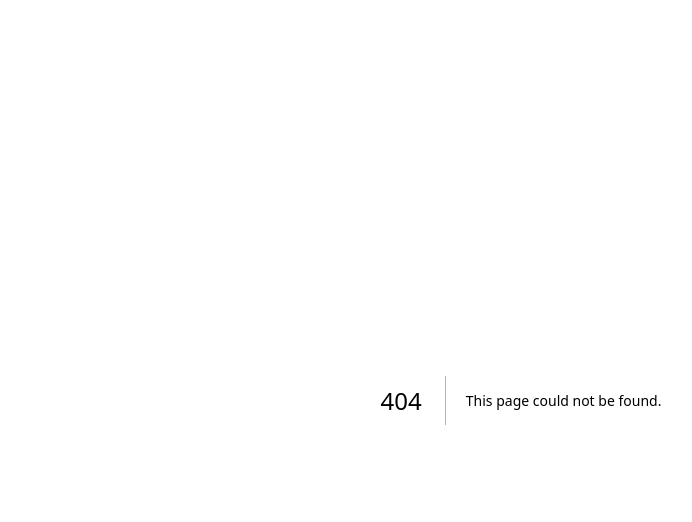
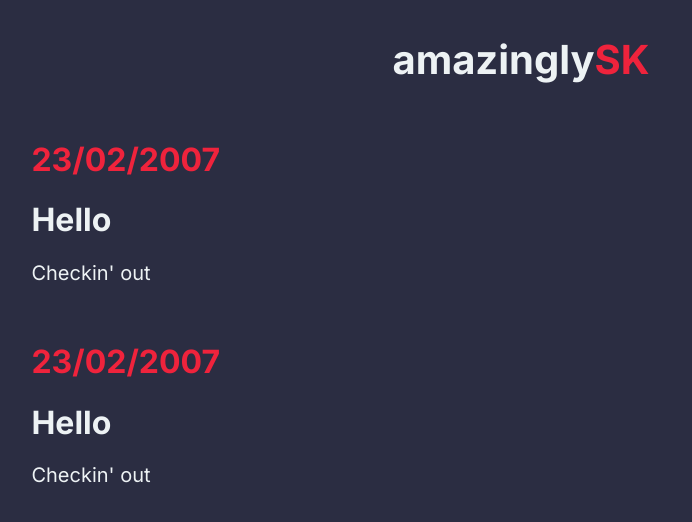
Before and after one commit to amazinglySK/site, a Next.js app: page /blog in a window 1280 px wide. Before the commit this address had no page. Shown: the top 522 px of the page, without its empty margins (119-811 px from the left). Built offline with nearby package versions, Linux system fonts and the light colour scheme.

Commit message:
Making the blog work

```diff
--- /dev/null
+++ b/components/Post/Post.js
@@ -0,0 +1,15 @@
+import styles from "./Post.module.css";
+
+export default function Post({ title, desc, date, link }) {
+    return (
+        <>
+            <a href={`/blog/${link}`} target="_blank">
+                <div className={styles.post}>
+                    <h1 className={styles.date}>{date}</h1>
+                    <h1 className={styles.title}>{title}</h1>
+                    <p className={styles.desc}>{desc}</p>
+                </div>
+            </a>
+        </>
+    );
+}
--- /dev/null
+++ b/components/Post/Post.module.css
@@ -0,0 +1,18 @@
+.post {
+    font-family: "Inter", sans-serif;
+    color: var(--primary-text-color);
+    padding: 0.5rem 1rem;
+    transition: all ease-in-out 0.25s;
+}
+
+.post:hover {
+    background-color: rgba(245, 245, 245, 0.5);
+}
+
+.date {
+    color: var(--accent-color);
+}
+
+.desc {
+    font-size: 1.25rem;
+}
--- a/package.json
+++ b/package.json
@@ -6,8 +6,10 @@
     "start": "next start"
   },
   "dependencies": {
+    "axios": "^0.27.2",
     "next": "latest",
     "react": "17.0.2",
-    "react-dom": "17.0.2"
+    "react-dom": "17.0.2",
+    "react-router-dom": "^6.4.1"
   }
 }
--- /dev/null
+++ b/pages/blog/index.js
@@ -0,0 +1,56 @@
+import Post from "@components/Post/Post";
+import Navbar from "@components/Navbar/Navbar";
+import { useEffect, useState } from "react";
+// import styles from "@styles/blog.module.css";
+import axios from "axios";
+
+async function GetPosts() {
+    return [
+        {
+            title: "Hello",
+            desc: "Checkin' out",
+            date: "23/02/2007",
+            link: "1234",
+            key: "abcd123",
+        },
+        {
+            title: "Hello",
+            desc: "Checkin' out",
+            date: "23/02/2007",
+            link: "1234",
+            key: "320cd#",
+        },
+    ];
+}
+
+export default function Blog() {
+    let [isLoaded, setLoaded] = useState(false);
+    let [data, setData] = useState([]);
+
+    useEffect(() => {
+        GetPosts().then((posts) => {
+            setData(posts);
+            setLoaded(true);
+        });
+    }, []);
+
+    return (
+        <>
+            <Navbar></Navbar>
+            <div className="container">
+                {isLoaded &&
+                    data.map((post) => {
+                        return (
+                            <Post
+                                title={post.title}
+                                desc={post.desc}
+                                date={post.date}
+                                link={post.link}
+                                key={post.key}
+                            ></Post>
+                        );
+                    })}
+            </div>
+        </>
+    );
+}
--- /dev/null
+++ b/styles/blog.module.css
@@ -0,0 +1,11 @@
+.date {
+    color: var(--accent-color);
+}
+
+.content {
+    font-size: 1.5rem;
+}
+
+.post {
+    color: var(--primary-text-color);
+}
--- a/styles/global.css
+++ b/styles/global.css
@@ -12,6 +12,11 @@ body {
 html {
     font-size: 100%;
     font-family: "Inter", sans-serif;
+}
+
+a {
+    text-decoration: none;
+    color: inherit;
 }
 
 .special {
```
Also changed, not shown: pages/blog/[id].js (added, +44 -0 lines), components/Blog/Blog.js (added), 1 other file (tests, documents, lock files or other folders).
